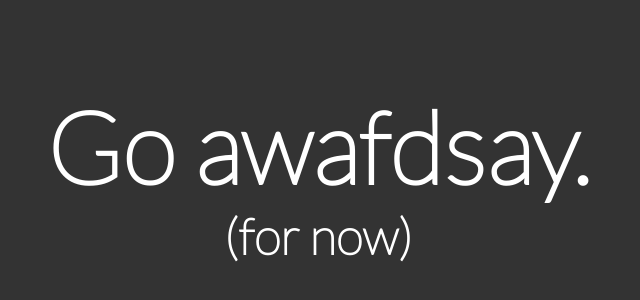
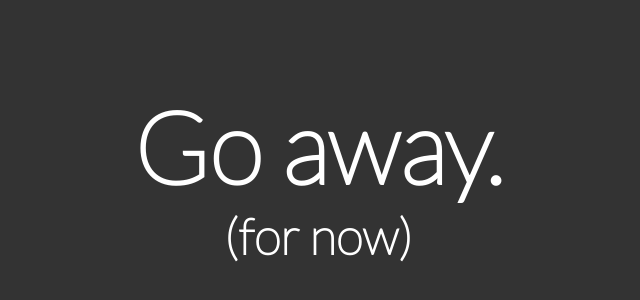
Before and after one commit to haykkh/haykkh.github.io, a plain HTML site: page index.html in a window 1280 px wide. Shown: the part 114-414 px from the top of the page, without its empty margins (322-962 px from the left). Drawn offline with Linux system fonts and the light colour scheme.

Commit message:
testing sublimegit

```diff
--- a/index.html
+++ b/index.html
@@ -39,7 +39,7 @@
 		</head>
 		<body>
 			<div>
-				<h1>Go awafdsay.</h1>
+				<h1>Go away.</h1>
 				<h2>(for now)</h2>
 			</div>
 		</body>
```
